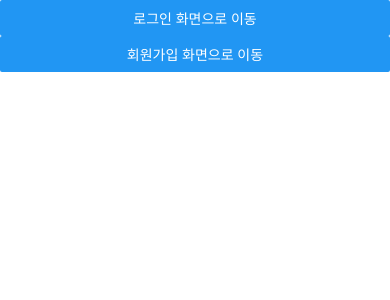
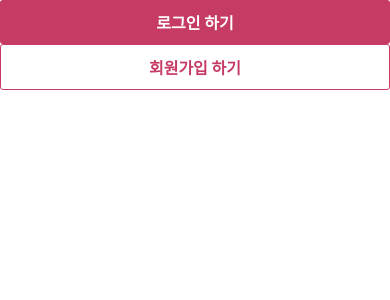
Before and after one commit to kjungit/rn-baro_review-v1, a React Native app in the folder front/: screen / in a window 390 px wide. Shown: the top 300 px of the page. Built offline with nearby package versions, Linux system fonts and the light colour scheme.

Commit message:
Feat: 컴포넌트 연결 및 경로 수정

```diff
--- a/front/src/screens/auth/AuthHomeScreen.tsx
+++ b/front/src/screens/auth/AuthHomeScreen.tsx
@@ -1,23 +1,26 @@
 import {StackScreenProps} from '@react-navigation/stack';
 import React from 'react';
-import {Button, SafeAreaView, StyleSheet, View} from 'react-native';
+import {SafeAreaView, View} from 'react-native';
 import {AuthStackParamList} from '../../navigations/stack/AuthStackNavigator';
+import CustomButton from '../../components/CustomButton';
 import {authNavigations} from '../../constants';
 
 type AuthHomeScreenProps = StackScreenProps<
   AuthStackParamList,
   typeof authNavigations.AUTH_HOME
 >;
+
 function AuthHomeScreen({navigation}: AuthHomeScreenProps) {
   return (
     <SafeAreaView>
       <View>
-        <Button
-          title="로그인 화면으로 이동"
+        <CustomButton
+          label="로그인 하기"
           onPress={() => navigation.navigate(authNavigations.LOGIN)}
         />
-        <Button
-          title="회원가입 화면으로 이동"
+        <CustomButton
+          label="회원가입 하기"
+          variant="outlined"
           onPress={() => navigation.navigate(authNavigations.SIGNUP)}
         />
       </View>
@@ -25,6 +28,4 @@ function AuthHomeScreen({navigation}: AuthHomeScreenProps) {
   );
 }
 
-const styles = StyleSheet.create({});
-
 export default AuthHomeScreen;
```
